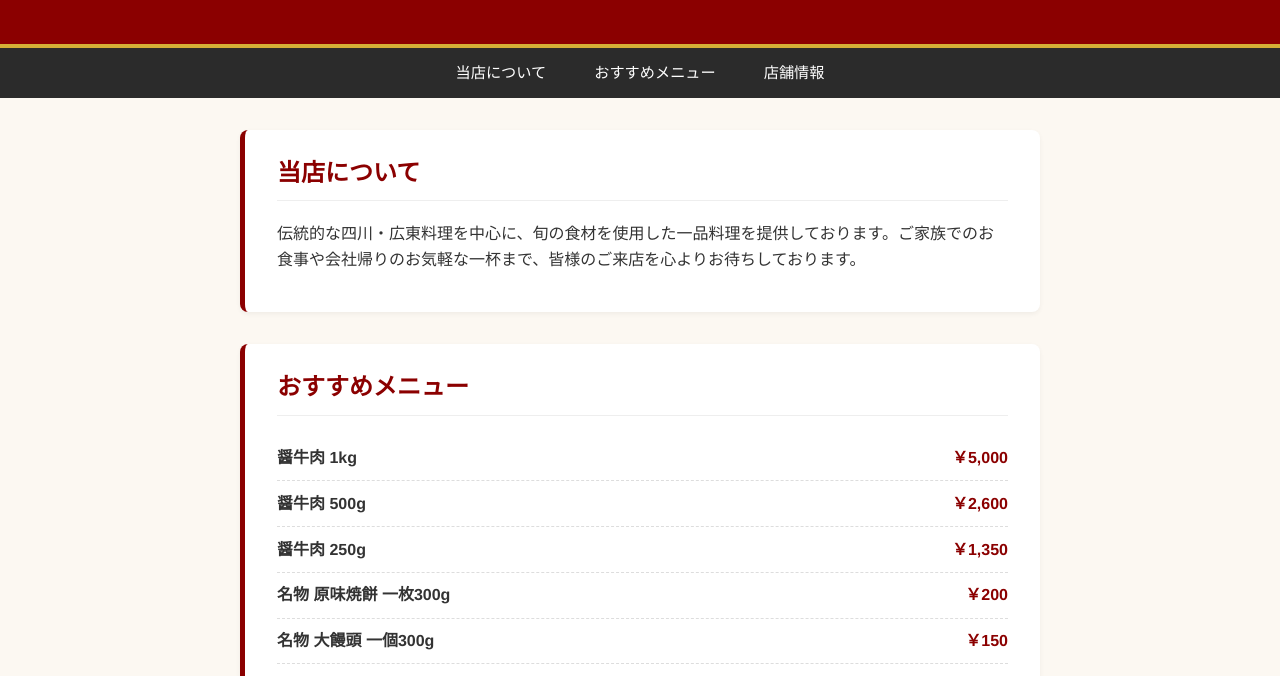
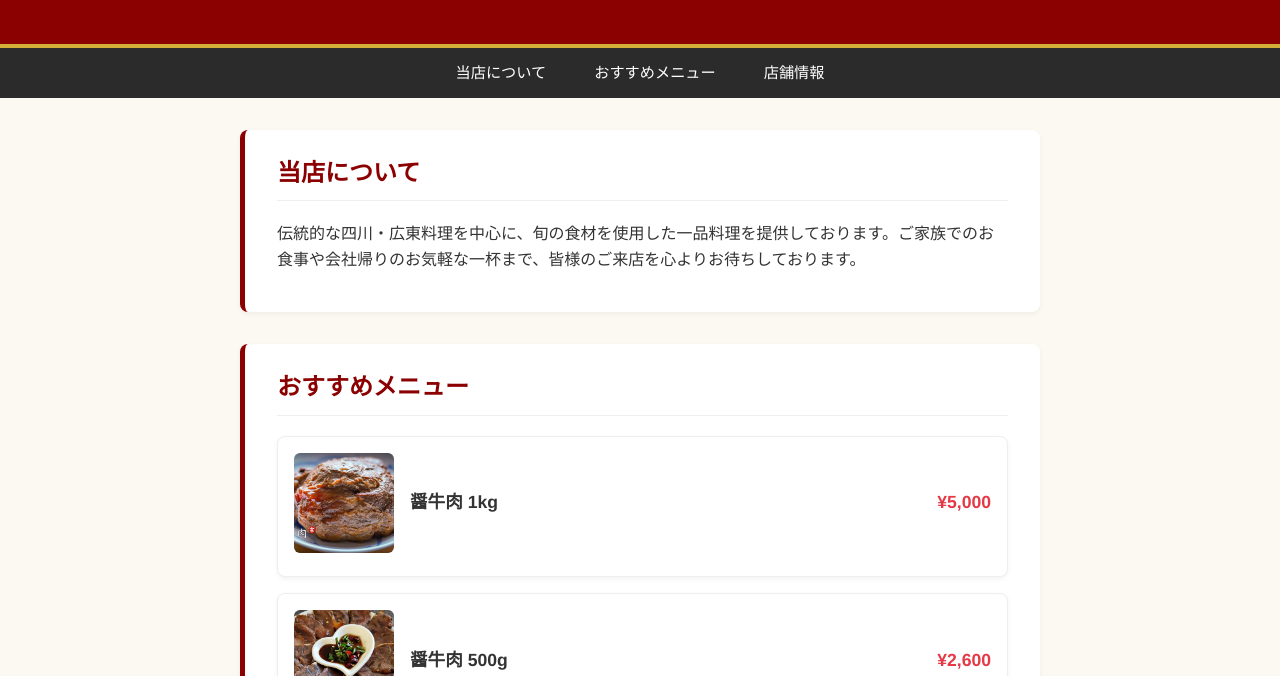
Before and after one commit to liauthenticatetest2-design/chinese-restaurant, a website built with webpack: page index.html in a window 1280 px wide. Shown: the part 124-800 px from the top of the page. Built offline with nearby package versions, Linux system fonts and the light colour scheme.

Commit message:
ver 1.1 chinese-restaurant publish exercise

```diff
--- a/css/style.css
+++ b/css/style.css
@@ -126,7 +126,61 @@ footer {
   color: #aaa;
   font-size: 0.85rem;
 }
+/* メニューカード全体（横並びレイアウト） */
+.menu-card {
+  display: flex;
+  align-items: center;
+  gap: 16px;                     /* 画像とテキストの間隔 */
+  padding: 16px;
+  margin-bottom: 16px;
+  background-color: #ffffff;
+  border-radius: 8px;
+  box-shadow: 0 2px 5px rgba(0, 0, 0, 0.05);
+  border: 1px solid #eee;
+}
 
+/* 左側：画像枠と画像のサイズ固定 */
+.menu-image-wrapper {
+  flex-shrink: 0;                /* 画像が縮まないように固定 */
+}
+
+.menu-image {
+  width: 100px;                  /* 画像の横幅 */
+  height: 100px;                 /* 画像の高さ */
+  object-fit: cover;             /* アスペクト比を保ったまま正方形にトリミング */
+  border-radius: 6px;            /* 角を少し丸くする */
+}
+
+/* 右側：テキストエリア */
+.menu-content {
+  flex-grow: 1;                  /* 残りの横幅をいっぱいに使う */
+}
+
+.menu-header {
+  display: flex;
+  justify-content: space-between;/* メニュー名と価格を両端に配置 */
+  align-items: center;
+  margin-bottom: 8px;
+}
+
+.menu-title {
+  margin: 0;
+  font-size: 1.1rem;
+  font-weight: bold;
+}
+
+.menu-price {
+  font-weight: bold;
+  color: #e63946;
+  font-size: 1.1rem;
+}
+
+.menu-description {
+  margin: 0;
+  color: #666;
+  font-size: 0.9rem;
+  line-height: 1.4;
+}
 /* スマホ対応（レスポンシブ） */
 @media (max-width: 600px) {
   nav ul {
--- a/js/app.js
+++ b/js/app.js
@@ -1,26 +1,35 @@
 // 画面が読み込まれたら実行
 document.addEventListener('DOMContentLoaded', () => {
   // menu.json からデータを取得
+// menu.json を取得して画面に表示する関数
   fetch('menu.json')
     .then(response => response.json())
-    .then(menuData => {
+    .then(data => {
       const menuContainer = document.getElementById('menu-container');
-      menuContainer.innerHTML = ''; // 「読み込み中...」を消去
 
-      // 提供可能なメニュー（isAvailable: true）のみをループ処理
-      menuData.forEach(item => {
-        if (item.isAvailable) {
-          const li = document.createElement('li');
-          li.innerHTML = `
-                        <span class="menu-name">${item.name}</span>
-                        <span class="menu-price">￥${item.price.toLocaleString()}</span>
-                    `;
-          menuContainer.appendChild(li);
-        }
-      });
+      // HTMLの生成
+      const html = data.map(item => `
+      <div class="menu-card">
+        <!-- 左側：メニュー画像 -->
+        <div class="menu-image-wrapper">
+          <img src="${item.image || 'images/default.jpg'}" alt="${item.name}" class="menu-image">
+        </div>
+
+        <!-- 右側：メニューの詳細情報 -->
+        <div class="menu-content">
+          <div class="menu-header">
+            <h3 class="menu-title">${item.name}</h3>
+            <span class="menu-price">¥${item.price.toLocaleString()}</span>
+          </div>
+          <p class="menu-description">${item.description || ''}</p>
+        </div>
+      </div>
+    `).join('');
+
+      menuContainer.innerHTML = html;
     })
     .catch(error => {
-      console.error('メニューデータの読み込みに失敗しました:', error);
-      document.getElementById('menu-container').innerHTML = '<li>メニューの読み込みに失敗しました。</li>';
+      console.error('エラー:', error);
+      document.getElementById('menu-container').innerText = 'データの読み込みに失敗しました。';
     });
 });
--- a/menu.json
+++ b/menu.json
@@ -4,6 +4,7 @@
     "name": "醤牛肉 1kg",
     "price": 5000,
     "category": "おすすめ",
+    "image": "images/beef1kg1.jpeg",
     "isAvailable": true
   },
   {
@@ -11,13 +12,14 @@
     "name": "醤牛肉 500g",
     "price": 2600,
     "category": "おすすめ",
+    "image": "images/beef500g.jpeg",
     "isAvailable": true
   },
   {
     "id": 3,
     "name": "醤牛肉 250g",
     "price": 1350,
-    "category": "おすすめ",
+    "image": "images/beef250g.jpg",
     "isAvailable": true
   },
   {
@@ -25,6 +27,7 @@
     "name": "名物 原味焼餅 一枚300g",
     "price": 200,
     "category": "麺類",
+    "image": "images/shaobing.jpg",
     "isAvailable": true
   },
   {
@@ -32,6 +35,7 @@
     "name": "名物 大饅頭 一個300g",
     "price": 150,
     "category": "麺類",
+    "image": "images/mantou.jpg",
     "isAvailable": true
   },
   {
@@ -39,6 +43,7 @@
     "name": "特製 東坡ゾウ子",
     "price": 2000,
     "category": "季節料理",
+    "image": "images/dongpo.jpg",
     "isAvailable": true
   },
   {
@@ -46,6 +51,7 @@
     "name": "麻辣鴨頭　1個",
     "price": 300,
     "category": "四川料理",
+    "image": "images/yatou.jpg",
     "isAvailable": true
   },
   {
@@ -53,6 +59,7 @@
     "name": "麻辣鴨脖　2個",
     "price": 500,
     "category": "季節料理",
+    "image": "images/yabo.jpg",
     "isAvailable": true
   },
   {
@@ -60,6 +67,7 @@
     "name": "焼鶏　一羽",
     "price": 1200,
     "category": "おすすめ",
+    "image": "images/shaoji.jpg",
     "isAvailable": true
   },
   {
@@ -67,6 +75,7 @@
     "name": "生羊肉ネギ餃子　500g",
     "price": 1300,
     "category": "おすすめ",
+    "image": "images/gyoza.jpg",
     "isAvailable": true
   },
   {
@@ -74,6 +83,7 @@
     "name": "自家作り辣醤　100g",
     "price": 500,
     "category": "おすすめ",
+    "image": "images/lajiang.jpg",
     "isAvailable": true
   },
   {
@@ -81,6 +91,7 @@
     "name": "季節限定 蟹肉炒飯",
     "price": 1100,
     "category": "飯類",
+    "image": "images/chaofan.jpg",
     "isAvailable": false
   }
 ]
```
Also changed, not shown: images/beef1kg1.jpeg (added), images/beef250g.jpg (added), images/beef500g.jpeg (added), images/chaofan.jpg (added), images/dongpo.jpg (added), images/gyoza.jpg (added), images/lajiang.jpg (added), images/mantou.jpg (added), images/shaobing.jpg (added), images/shaoji.jpg (added), images/yabo.jpg (added), images/yatou.jpg (added).
